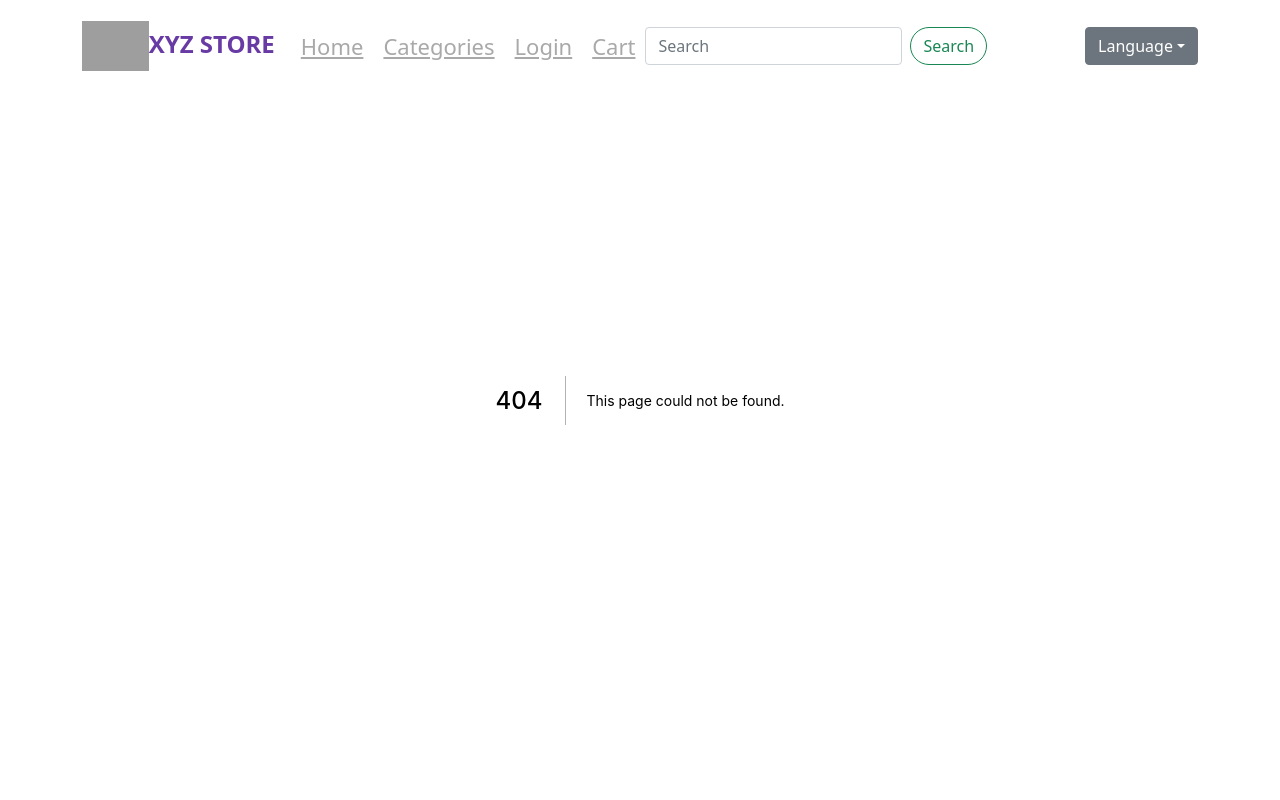
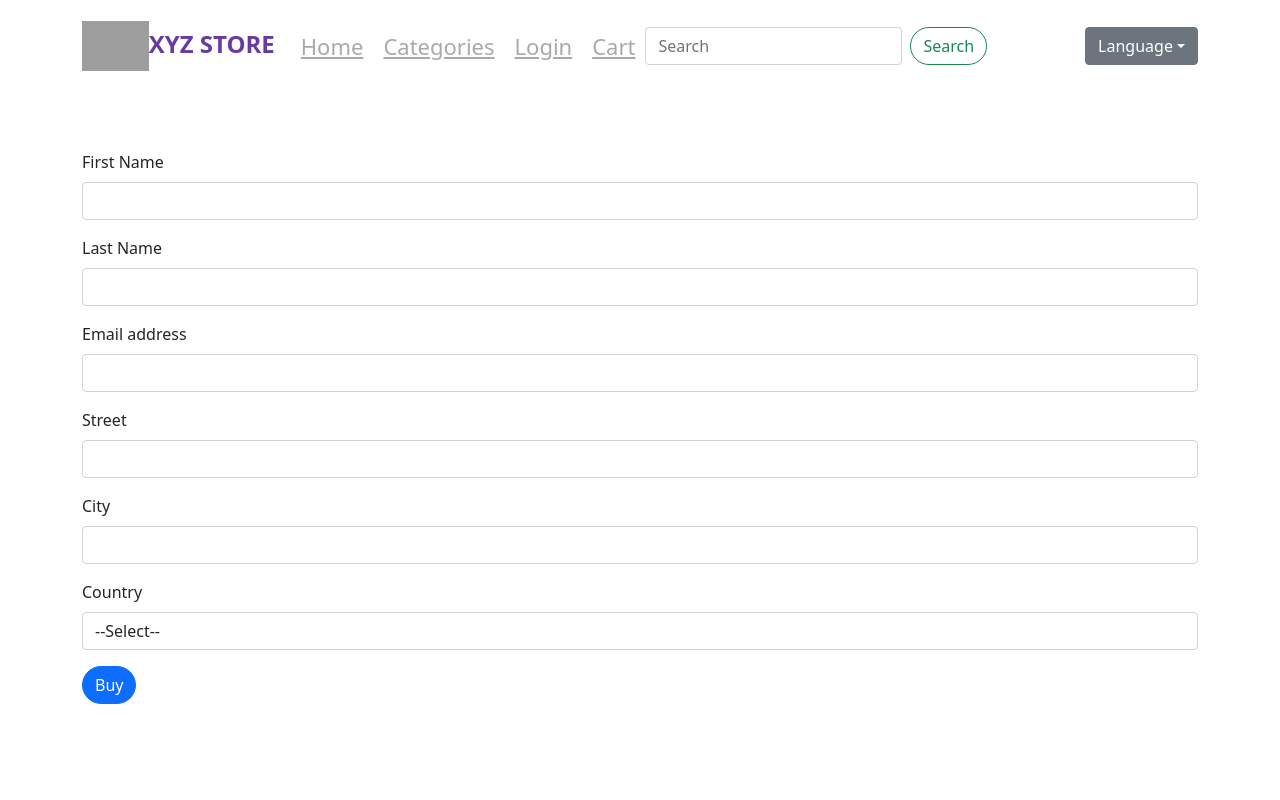
Before and after one commit to pratikdas/ecommerce_next_magento, a Next.js app: page /billingaddress in a window 1280 px wide. Before the commit this address had no page. Shown: the top 800 px of the page. Built offline with nearby package versions, Linux system fonts and the light colour scheme; grey boxes are pictures that could not be loaded.

Commit message:
added buy feature

```diff
--- a/api_urls.js
+++ b/api_urls.js
@@ -12,7 +12,8 @@ const API_URLS = {
     "CATEGORIES" : computeURL("/rest/V1/categories"),
     "PRODUCTS" : computeURL("/rest/V1/categories/:categoryId/products"),
     "PRODUCT_MEDIA" : computeURL("/rest/V1/products/:sku/media"),
-    "PRODUCT" : computeURL("/rest/V1/products/:sku")
+    "PRODUCT" : computeURL("/rest/V1/products/:sku"),
+    "PLACE_ORDER": computeURL("/rest/V1/custom/order-create")
 
 }
 
--- a/pages/api/hello.js
+++ /dev/null
@@ -1,5 +0,0 @@
-// Next.js API route support: https://nextjs.org/docs/api-routes/introduction
-
-export default function handler(req, res) {
-  res.status(200).json({ name: 'John Doe' })
-}
--- /dev/null
+++ b/pages/api/placeorder.js
@@ -0,0 +1,11 @@
+export default function handler(req, res) {
+    if (req.method !== 'POST') {
+        res.status(405).send({ message: 'Only POST requests allowed' })
+        return
+    }
+    // const body = JSON.parse(req.body)
+    const body = req.body
+    console.log("body " + body.firstName)
+    res.status(200).json({status:"success"})
+
+  }
--- /dev/null
+++ b/pages/billingaddress.js
@@ -0,0 +1,90 @@
+
+import { useRouter } from 'next/router'
+import { useState } from 'react'
+import { useForm } from "react-hook-form";
+
+
+
+export default function BillingAddress(){
+    const { register, handleSubmit, watch, formState: { errors } } = useForm();
+    const router = useRouter()
+
+    const [billingAddressState, updateBillingAddressState] = useState({firstName:"", lastName: ""})
+
+    /*const handleChange = (e)=>{
+        const {id, value} = e.target;
+
+        switch(id){
+            case "firstName": updateBillingAddressState(prevState=>{return {...prevState, firstName: value}});break
+            case "lastName": updateBillingAddressState(prevState=>{return {...prevState, lastName: value}});break
+            case "street": updateBillingAddressState(prevState=>{return {...prevState, street: value}});break;
+            case "city": updateBillingAddressState(prevState=>{return {...prevState, city: value}});break;
+        }
+     }; */
+
+    const onSubmit = (data) => {
+
+        console.log(updateBillingAddressState.firstName + " " + updateBillingAddressState.lastName)
+
+        data.sku = router.query.sku
+        fetch('/api/placeorder', {
+            method: 'POST',
+            headers: {
+              'Content-Type': 'application/json',
+            },
+            body: JSON.stringify(data),
+          })
+          .then((response) => response.json())
+          .then((data) => {
+              console.log(data)
+              router.push("/orderresult")
+           });
+    };
+
+
+    return (
+        <section>
+        <div className="container">
+            <div className="row align-items-center">
+                <form onSubmit={handleSubmit(onSubmit)}>
+                <div className="mb-3">
+                   <label htmlFor="firstName" className="form-label">First Name</label>
+                   <input type="text" className="form-control" id="firstName"  {...register("firstName", { required: true, maxLength: 20 })}/>
+                   <p>{errors.firstName?.type === 'required' && "First name is required"}</p>
+                </div>
+                <div className="mb-3">
+                   <label htmlFor="lastName" className="form-label">Last Name</label>
+                   <input type="text" className="form-control" id="lastName"  {...register("lastName", { required: true, maxLength: 20 })}/>
+                   <p>{errors.lastName?.type === 'required' && "Last name is required"}</p>
+                </div>
+                <div className="mb-3">
+                    <label htmlFor="email" className="form-label">Email address</label>
+                    <input type="email" className="form-control" id="email"  {...register("email")}/>
+                </div>
+                <div className="mb-3">
+                    <label htmlFor="pwd" className="form-label">Street</label>
+                    <input type="text" className="form-control" id="pwd" {...register("street")}/>
+                </div>
+                <div className="mb-3">
+                    <label htmlFor="pwd" className="form-label">City</label>
+                    <input type="text" className="form-control" id="pwd" {...register("city")}/>
+                </div>
+
+                <div className="mb-3">
+                   <label htmlFor="country" className="form-label">Country</label>
+                   <select className="form-control" {...register("country")}>
+                        <option value="-1">--Select--</option>
+                        <option value="India">India</option>
+                        <option value="UAE">UAE</option>
+                        <option value="KSA">KSA</option>
+                   </select>
+                </div>
+
+
+                <button type="submit" className="btn btn-primary">Buy</button>
+                </form>
+            </div>
+        </div>
+        </section>
+    );
+}
```
Also changed, not shown: pages/categories/[categoryId]/products.js (+11 -1 lines), pages/orderresult.js (added, +11 -0 lines), 1 other file (tests, documents, lock files or other folders).
